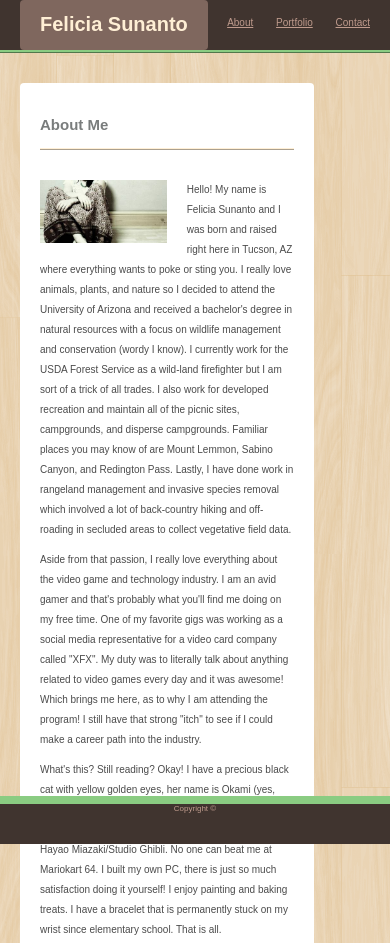
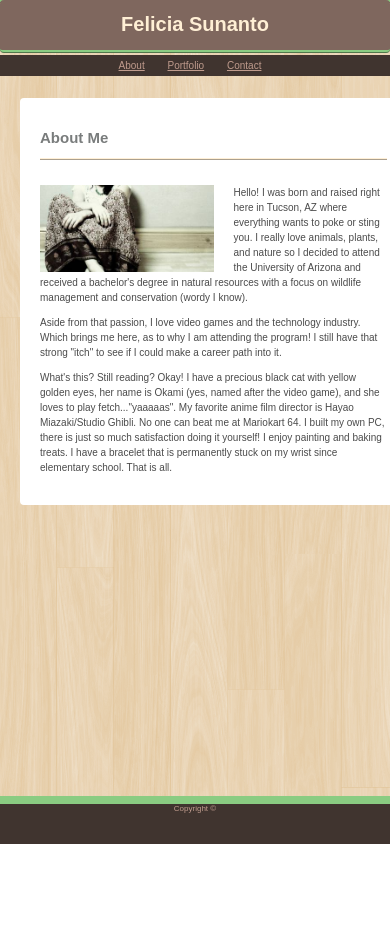
Before and after one commit to felsuna/Responsive-Portfolio, a plain HTML site: page index.html in a window 390 px wide. Shown: the top 943 px of the page. After the commit the page ends 844 px from the top, so only its background shows below. Drawn offline with Linux system fonts and the light colour scheme; a web font is replaced by a local one.

Commit message:
sites files

```diff
--- a/assets/css/style.css
+++ b/assets/css/style.css
@@ -133,7 +133,7 @@ input[type=submit]:hover {
 
 /* Media queries */
 
-
+/* When screen reaches 960px or less */
 @media screen and (max-width: 960px) {
 #name {
     margin-left: 20px;
@@ -161,10 +161,7 @@ input[type=submit]:hover {
     font-size: 10px;
     line-height: 15px;
     margin: 20px;
-    line-height: 20px;
-    margin-top: 30px;
     margin-bottom: 200px;
-    padding: 20px;
 }
 
 #footer {
@@ -172,13 +169,57 @@ input[type=submit]:hover {
 }
 }
 
+/* When screen reaches 768px or less */
+@media screen and (max-width: 768px) {
+.links {
+    position: absolute;
+    right: 20px;
+    top: 17px;
+    word-spacing: 20px;
+    font-size: 10px;
+    }
 
-@media screen and (max-width: 768px) {
+.content {
+    width: 89%;
+    margin-right: 20px;
+    font-size: 10px;
+}
 
+#footer {
+    font-size: 8px;
+}
+
+/* When screen reaches 640px or less */
+@media screen and (max-width: 640px) {
+#name {
+    clear: both;
+    position: fixed;
+    font-size: 10px;
+    margin-left: 0px;
+    margin-right: 0px;
+    top: 0px;
+    left: 0px;
+    right: 0px;
+    border-bottom: 3px ridge #8ACC82;
+    text-align: center;
+}
+
+.links {
+    top: 55px;
+    background: #40342F;
+    width: 100%;
+    right: 0px;
+    position: fixed;
+    padding: 5px;
+    text-align: center;
 
 }
-
-@media screen and (max-width: 640px) {
-
+.content {
+    width: 89%;
+    margin-right: 20px;
+    margin-top: 95px;
+    font-size: 10px;
+}
 
 }
+}
--- a/index.html
+++ b/index.html
@@ -25,8 +25,6 @@
         </div>
     </div>
 
-    <div class="wrapper">
-
     <section class="content">
 
         <div class="contentTitle">
@@ -38,35 +36,20 @@
         <p>
             <img id="imgdemo" class="left" src="assets\images\demo.jpg" alt="profile">
 
-                Hello! My name is Felicia Sunanto and I was born and raised right here in Tucson, AZ where everything
+            Hello! I was born and raised right here in Tucson, AZ where everything
             wants to poke or sting you. I really love
             animals, plants, and nature so I decided to attend the University of Arizona and received a bachelor's
             degree
             in
             natural resources with a focus on wildlife management and
-                conservation (wordy I know). I currently work for the USDA Forest Service as a wild-land firefighter
-                but
-                I am
-                sort of a trick of all trades. I also work for developed recreation and maintain all of
-                the picnic sites, campgrounds, and disperse campgrounds. Familiar places you may know of are Mount
-                Lemmon,
-                Sabino Canyon,
-                and Redington Pass. Lastly, I have done work in rangeland management and invasive species removal
-                which
-                involved a lot of back-country hiking and
-                off-roading in secluded areas to collect vegetative field data.
+            conservation (wordy I know).
         </p>
         <p>
-                Aside from that passion, I really love everything about the video game and technology industry. I am an
-                avid
-                gamer and that's probably what you'll find me doing on my free time. One of my favorite gigs
-                was working as a social media representative for a video card company called "XFX". My duty was to
-                literally
-                talk about
-                anything related to video games every day and it was awesome! Which brings me here, as to why I am
+            Aside from that passion, I love video games and the technology industry. Which
+            brings me here, as to why I am
             attending
             the
-                program! I still have that strong "itch" to see if I could make a career path into the industry.
+            program! I still have that strong "itch" to see if I could make a career path into it.
         </p>
         <p>
             What's this? Still reading? Okay! I have a precious black cat with
```
Also changed, not shown: contact.html (+1 -0 lines), portfolio.html (+1 -0 lines). Lines whose indentation alone changed are shown as unchanged.
